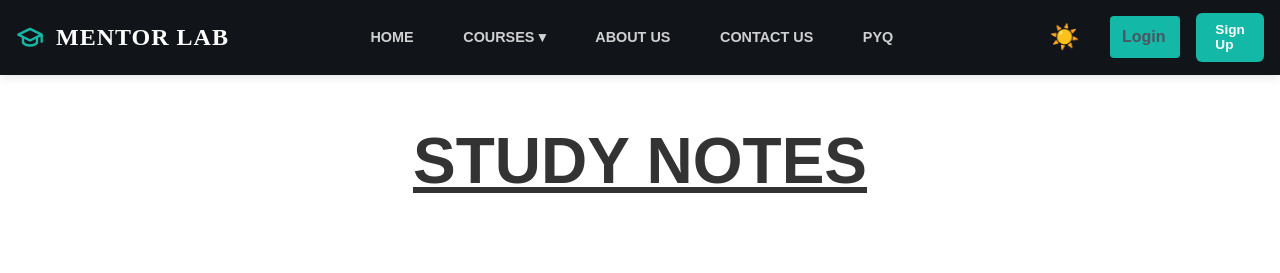
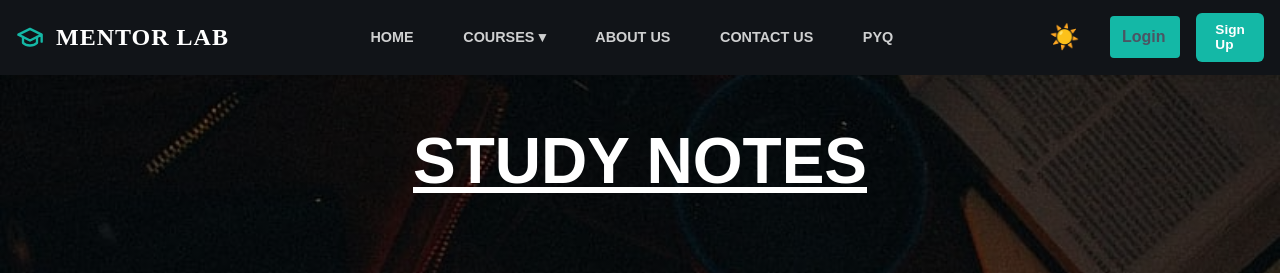
Before and after one commit to Manish-Raj18/mentor-lab, a React (Vite) app in the folder Monitor Lab/frontend/: page /study-notes in a window 1280 px wide. Shown: the top 273 px of the page. Built offline with nearby package versions, Linux system fonts and the light colour scheme.

Commit message:
style: set night-study wallpaper as study notes page background

```diff
--- a/Monitor Lab/frontend/src/css_files/notes.css
+++ b/Monitor Lab/frontend/src/css_files/notes.css
@@ -1,5 +1,6 @@
 /* Body Styling */
 .Show{
+  background-image: linear-gradient(rgba(0, 0, 0, 0.5), rgba(0, 0, 0, 0.5)), url("/HD-wallpaper-night-study-study-dark-candle-book-writing.jpg");
   background-size: cover;
   background-position: center;
   display:flex;
@@ -10,10 +11,6 @@
   min-height: 100vh;
   padding:40px 20px;
   box-sizing: border-box;
-}
-
-.dark-theme .Show {
-    background-image: linear-gradient(rgba(0, 0, 0, 0.7), rgba(0, 0, 0, 0.7)), url("https://images.unsplash.com/photo-1517842645767-c639042777db?w=1600&ixlib=rb-4.1.0&ixid=M3wxMjA3fDB8MHxzZWFyY2h8Mnx8bm90ZXN8ZW58MHx8MHx8fDA%3D");
 }
 
 
@@ -34,7 +31,7 @@
     width: 100%;
     text-align: center;
     margin-bottom: 100px;
-    color: var(--text-color);
+    color: #ffffff;
 }
 
 .dark-theme .heading h1 {
```
Also changed, not shown: Monitor Lab/frontend/public/HD-wallpaper-night-study-study-dark-candle-book-writing.jpg (added).
